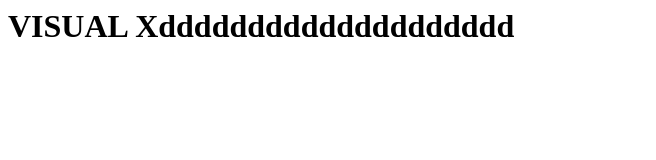
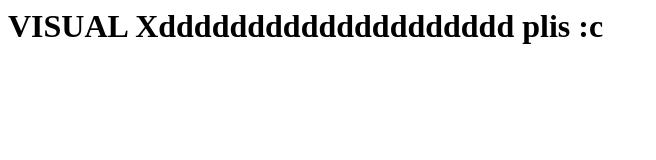
Before and after one commit to MeryM04/HOLA, a plain HTML site: page index.html in a window 1280 px wide. Shown: the whole page, without its empty margins (0-656 px from the left). Drawn offline with Linux system fonts and the light colour scheme.

Commit message:
segundo intento

```diff
--- a/index.html
+++ b/index.html
@@ -1,5 +1,5 @@
 <html>
     <body>
-        <h1>VISUAL Xdddddddddddddddddddd</h1>
+        <h1>VISUAL Xdddddddddddddddddddd plis :c</h1>
     </body>
 </html>
```
